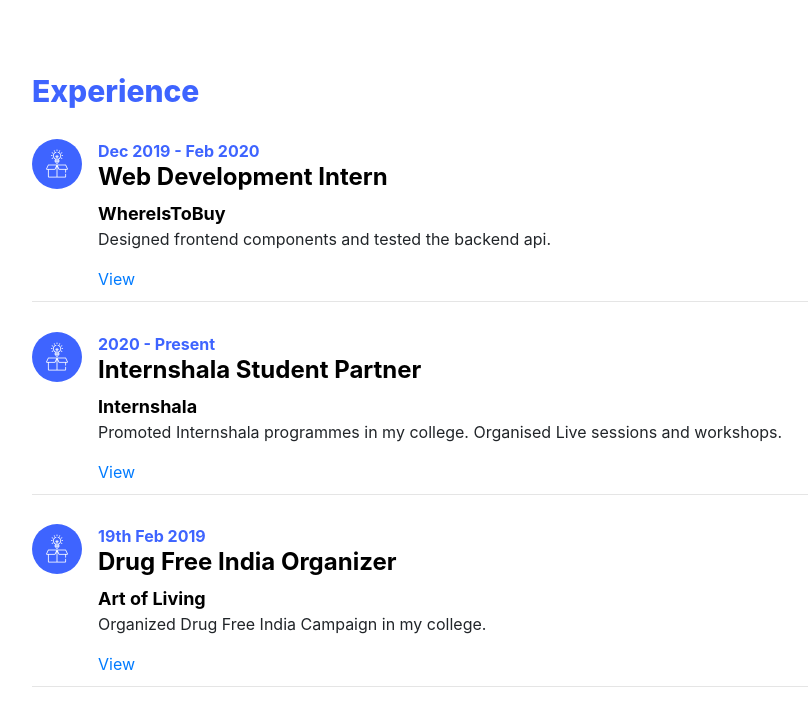
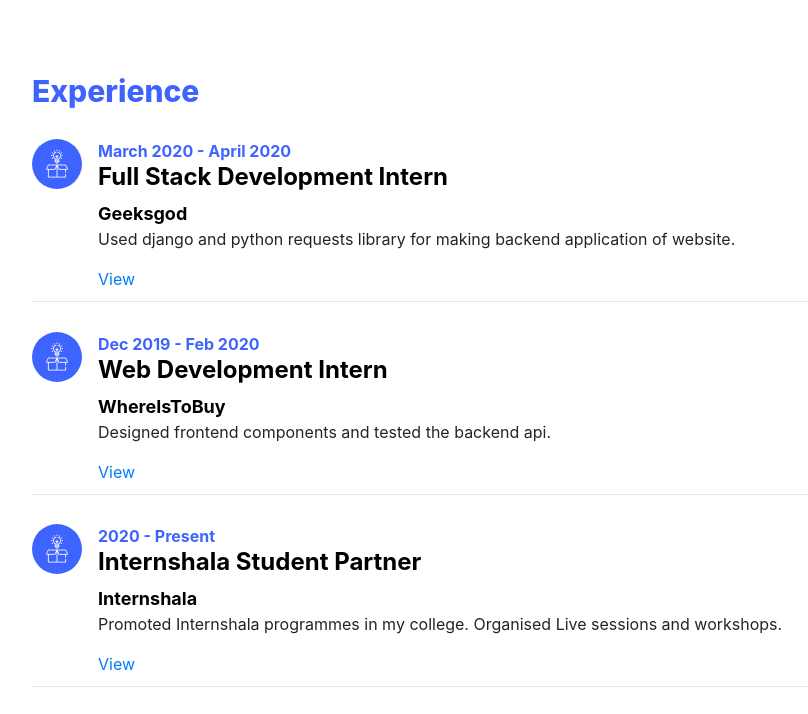
Before and after one commit to smkjaindmc/personal, a plain HTML site: page index.html in a window 1280 px wide. Shown: the part 2480-3194 px from the top of the page, without its empty margins (338-1146 px from the left). Drawn offline with nearby package versions, Linux system fonts and the light colour scheme; files whose address does not match are found by name.

Commit message:
Update index.html

```diff
--- a/index.html
+++ b/index.html
@@ -189,6 +189,18 @@
 
 					  <div id="page-2" class= "page two">
 					  	<h2 class="heading">Experience</h2>
+						  <div class="resume-wrap d-flex ftco-animate">
+					    	<div class="icon d-flex align-items-center justify-content-center">
+					    		<span class="flaticon-ideas"></span>
+					    	</div>
+					    	<div class="text pl-3">
+		    					<span class="date">March 2020 - April 2020</span>
+		    					<h2>Full Stack Development Intern</h2>
+		    					<span class="position">Geeksgod</span>
+								<p>Used django and python requests library for making backend application of website.</p>
+								<a href="https://drive.google.com/open?id=1VzR05SW8uqyUwQ3eYmLOGTB5eRsKStIA">View</a>
+		    				</div>
+	    				</div>
 					    <div class="resume-wrap d-flex ftco-animate">
 					    	<div class="icon d-flex align-items-center justify-content-center">
 					    		<span class="flaticon-ideas"></span>
```
